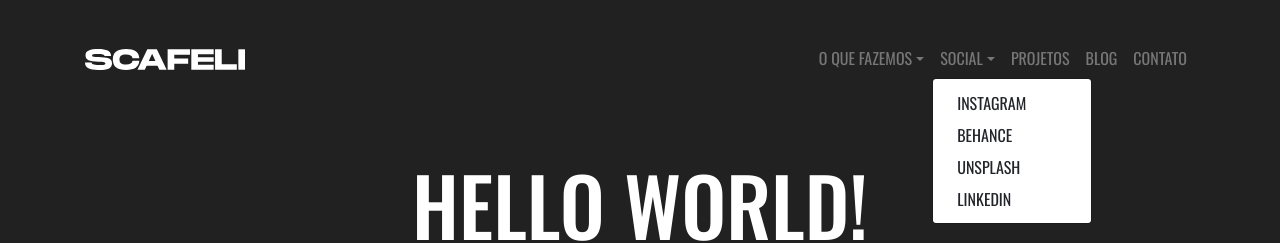
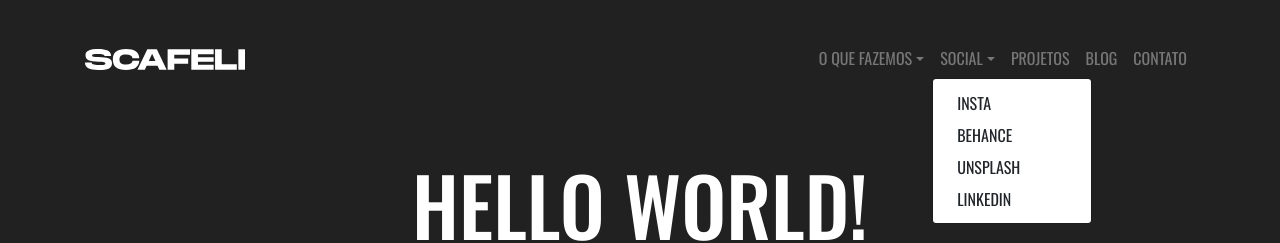
Before and after one commit to scafelicodes/site-nextjs, a Next.js app: page / in a window 1280 px wide. Both pictures are taken after a click on the button "SOCIAL". Shown: the top 243 px of the page. Built offline with nearby package versions, Linux system fonts and the light colour scheme.

Commit message:
Update Insta

```diff
--- a/components/header/index.js
+++ b/components/header/index.js
@@ -28,9 +28,7 @@ export default function Header() {
                   </NavDropdown.Item>
                 </NavDropdown>
                 <NavDropdown title="Social" id="collasible-nav-dropdown">
-                  <NavDropdown.Item href="#action/3.1">
-                    Instagram
-                  </NavDropdown.Item>
+                  <NavDropdown.Item href="#action/3.1">Insta</NavDropdown.Item>
                   <NavDropdown.Item href="#action/3.2">
                     Behance
                   </NavDropdown.Item>
```
